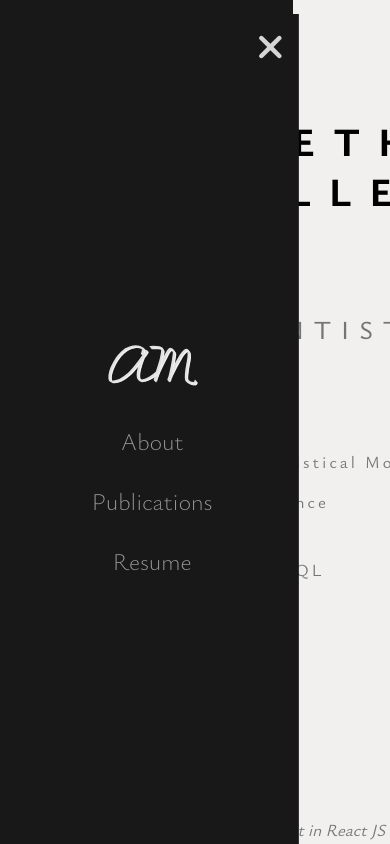
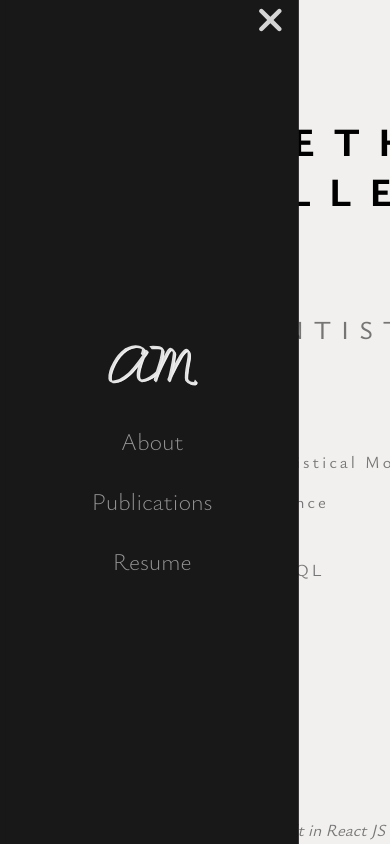
Before and after one commit to aam3/Personal_Website, a React (Create React App) app: page / in a window 390 px wide. Shown: the top 844 px of the page. Built offline with nearby package versions, Linux system fonts and the light colour scheme.

Commit message:
changed functionality back to nav

```diff
--- a/src/components/Sidebar/index.scss
+++ b/src/components/Sidebar/index.scss
@@ -128,7 +128,7 @@
       nav {
         background: #181818;
         width: 100%;
-        height: 100%;
+        height: 110%;
         display: flex;
         flex-direction: column;
         justify-content: center;
@@ -181,7 +181,7 @@
       .close-icon {
         display: block;
         position: absolute;
-        top: 15px;
+        top: 35px;
         right: 15px;
         font-size: 36px;
         cursor: pointer;
```
